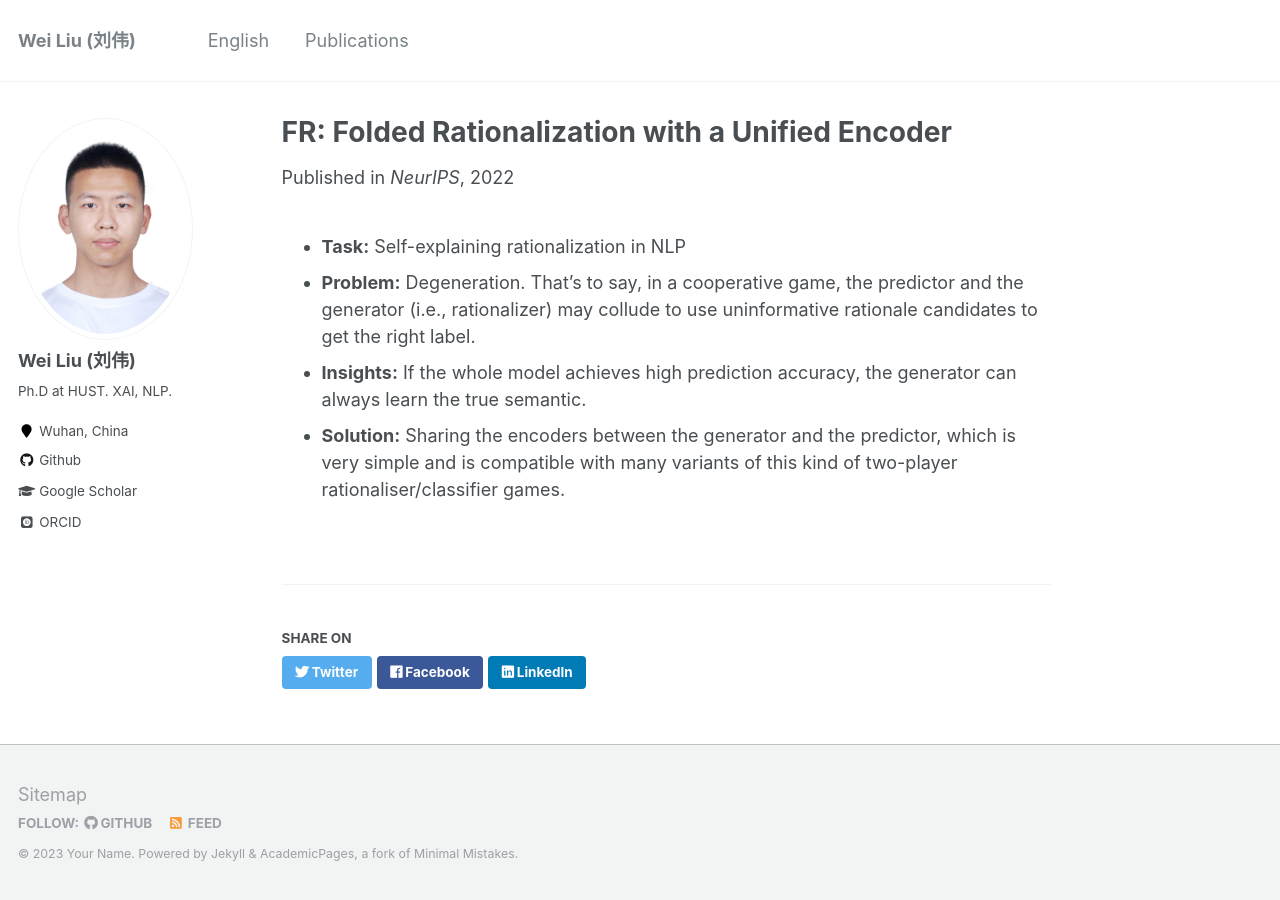
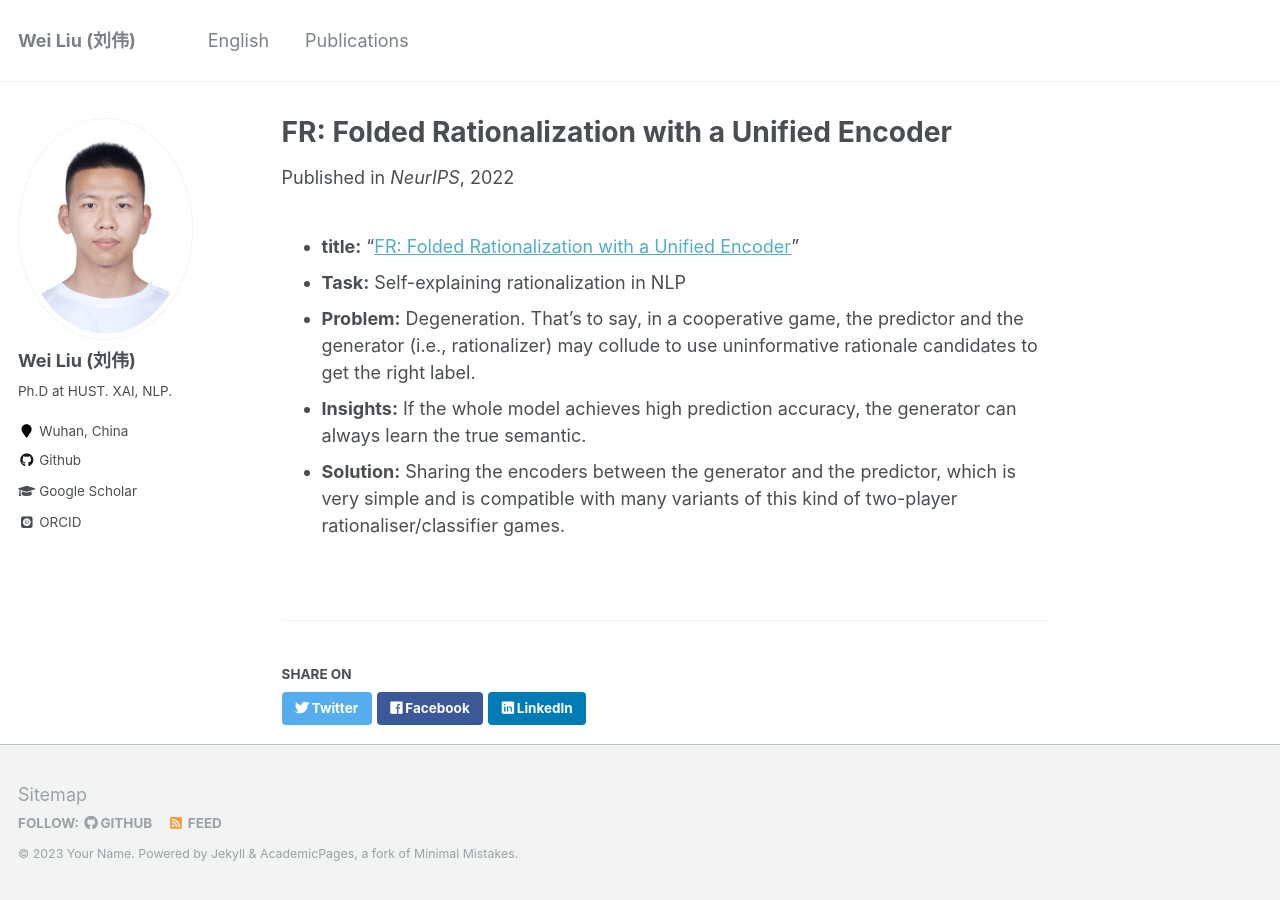
Before and after one commit to jugechengzi/WeiLiu.github.io, a Jekyll site: the page built from _publications/2009-10-01-paper-title-number-1.md, in a window 1280 px wide. Built offline with Jekyll 4.4.1, drawn with Linux system fonts in a browser that asks for light colours; some web fonts are replaced.

Commit message:
Update 2009-10-01-paper-title-number-1.md

```diff
--- a/_publications/2009-10-01-paper-title-number-1.md
+++ b/_publications/2009-10-01-paper-title-number-1.md
@@ -7,7 +7,7 @@ paperurl: 'https://arxiv.org/pdf/2209.08285.pdf'
 date: 2022-09-20
 venue: 'NeurIPS'
 ---
-
+- **title:** "[FR: Folded Rationalization with a Unified Encoder](https://arxiv.org/pdf/2209.08285.pdf)"
 - **Task:** Self-explaining rationalization in NLP
 - **Problem:** Degeneration. That's to say, in a cooperative game, the predictor and the generator (i.e., rationalizer) may collude to use uninformative rationale candidates to get the right label.
 - **Insights:** If the whole model achieves high prediction accuracy, the generator can always learn the true semantic.
```
